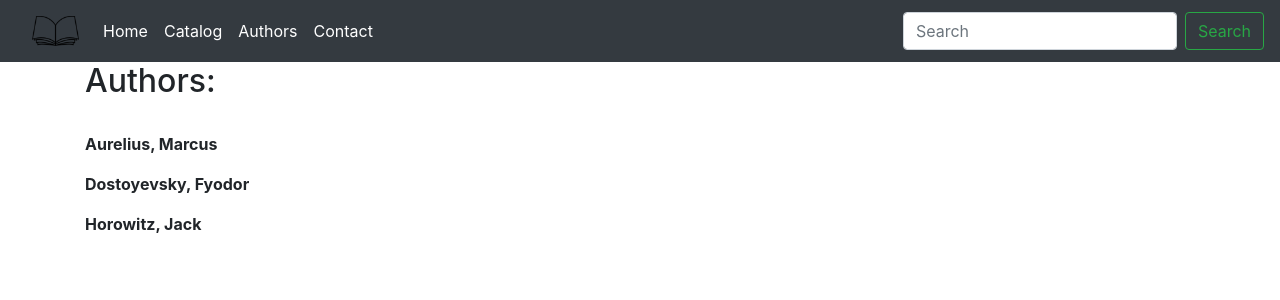
After one commit to yucehan57/LibraryProject, a Django app: page /authors in a window 1280 px wide. The commit adds this page. Shown: the top 300 px of the page. Run offline with Django 3.2, Linux system fonts and the light colour scheme; data comes from the database, SQL or seed files in the repository; some libraries are stand-ins or nearby versions.

Commit message:
url mappers and list views added

```diff
--- a/library_app/forms.py
+++ b/library_app/forms.py
@@ -0,0 +1 @@
+from django import forms
--- /dev/null
+++ b/library_app/templates/library_app/author_list.html
@@ -0,0 +1,8 @@
+{% extends "base.html" %}
+
+{% block content %}
+<h2>Authors:</h2><br>
+  {% for author in author_list %}
+    <p><strong>{{author.last_name}}, {{author.first_name}}</strong> </p>
+  {% endfor %}
+{% endblock %}
--- a/library_app/urls.py
+++ b/library_app/urls.py
@@ -4,4 +4,5 @@ from . import views
 urlpatterns = [
     path('', views.HomeView.as_view(), name='index'),
     path('catalog/', views.BookListView.as_view(), name='book-list'),
+    path('authors', views.AuthorListView.as_view(), name='author-list'),
 ]
--- a/library_app/views.py
+++ b/library_app/views.py
@@ -8,3 +8,7 @@ class HomeView(generic.TemplateView):
 
 class BookListView(generic.ListView):
     model = models.Book
+
+
+class AuthorListView(generic.ListView):
+    model = models.Author
--- a/templates/base.html
+++ b/templates/base.html
@@ -29,7 +29,7 @@
             <a class="nav-link" href="{% url 'book-list' %}">Catalog</a>
           </li>
           <li class="nav-item active">
-            <a class="nav-link" href="#">Authors</a>
+            <a class="nav-link" href="{% url 'author-list' %}">Authors</a>
           </li>
           <li class="nav-item active">
             <a class="nav-link" href="#">Contact</a>
```
